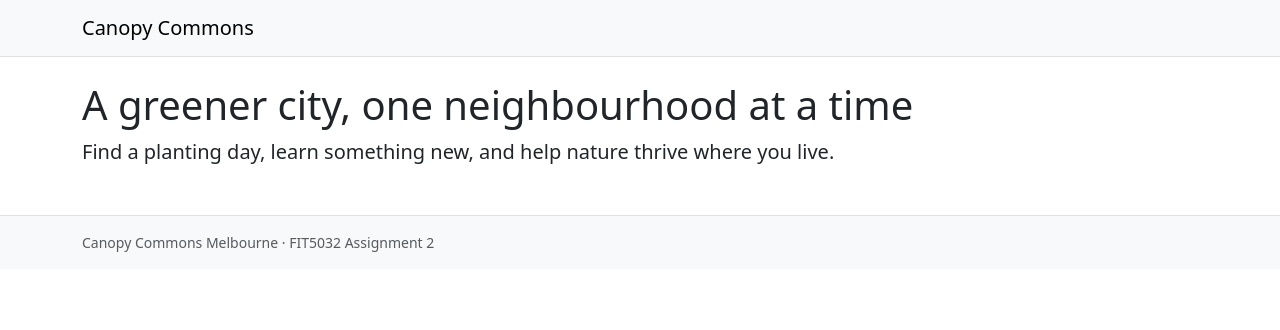
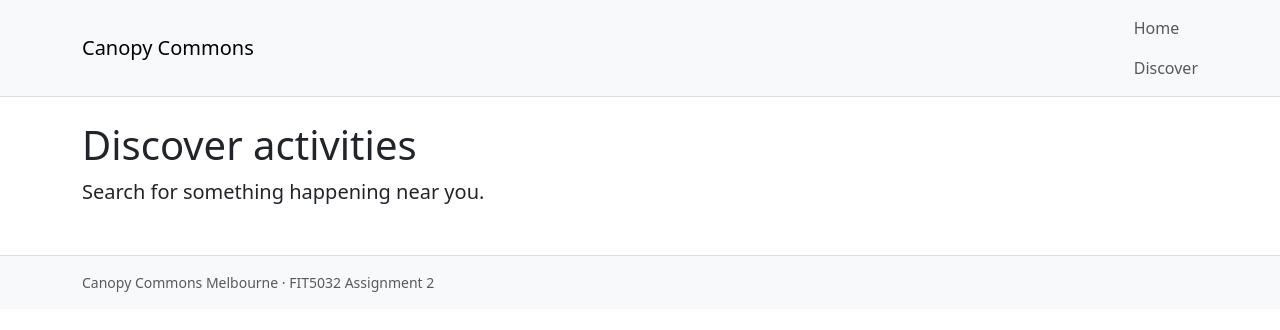
Before and after one commit to pseudo-overlord/canopy-commons-5032, a Vue app in the folder a2/: page /discover in a window 1280 px wide. Shown: the top 330 px of the page. Built offline with nearby package versions, Linux system fonts and the light colour scheme.

Commit message:
feat(a2): add home and discover pages with routing
Install Vue Router, add the Home and Discover views and link them in the navbar.

```diff
--- a/a2/package.json
+++ b/a2/package.json
@@ -10,7 +10,8 @@
   },
   "dependencies": {
     "bootstrap": "^5.3.8",
-    "vue": "^3.5.42"
+    "vue": "^3.5.42",
+    "vue-router": "^4.6.4"
   },
   "devDependencies": {
     "@vitejs/plugin-vue": "^6.0.1",
--- a/a2/src/App.vue
+++ b/a2/src/App.vue
@@ -1,15 +1,16 @@
 <template>
   <nav class="navbar navbar-light bg-light border-bottom">
     <div class="container">
-      <span class="navbar-brand">Canopy Commons</span>
+      <RouterLink to="/" class="navbar-brand">Canopy Commons</RouterLink>
+      <div class="navbar-nav">
+        <RouterLink to="/" class="nav-link">Home</RouterLink>
+        <RouterLink to="/discover" class="nav-link">Discover</RouterLink>
+      </div>
     </div>
   </nav>
 
   <main class="container my-4">
-    <h1>A greener city, one neighbourhood at a time</h1>
-    <p class="lead">
-      Find a planting day, learn something new, and help nature thrive where you live.
-    </p>
+    <RouterView />
   </main>
 
   <footer class="bg-light border-top py-3 mt-5">
--- a/a2/src/main.js
+++ b/a2/src/main.js
@@ -1,6 +1,7 @@
 import { createApp } from "vue";
 import App from "./App.vue";
+import router from "./router.js";
 import "bootstrap/dist/css/bootstrap.min.css";
 import "./styles.css";
 
-createApp(App).mount("#app");
+createApp(App).use(router).mount("#app");
--- /dev/null
+++ b/a2/src/views/DiscoverView.vue
@@ -0,0 +1,4 @@
+<template>
+  <h1>Discover activities</h1>
+  <p class="lead">Search for something happening near you.</p>
+</template>
--- /dev/null
+++ b/a2/src/views/HomeView.vue
@@ -0,0 +1,7 @@
+<template>
+  <h1>A greener city, one neighbourhood at a time</h1>
+  <p class="lead">
+    Find a planting day, learn something new, and help nature thrive where you live.
+  </p>
+  <RouterLink to="/discover" class="btn btn-primary btn-lg">Find an activity</RouterLink>
+</template>
```
Also changed, not shown: a2/src/router.js (added, +15 -0 lines), 1 other file (tests, documents, lock files or other folders).
